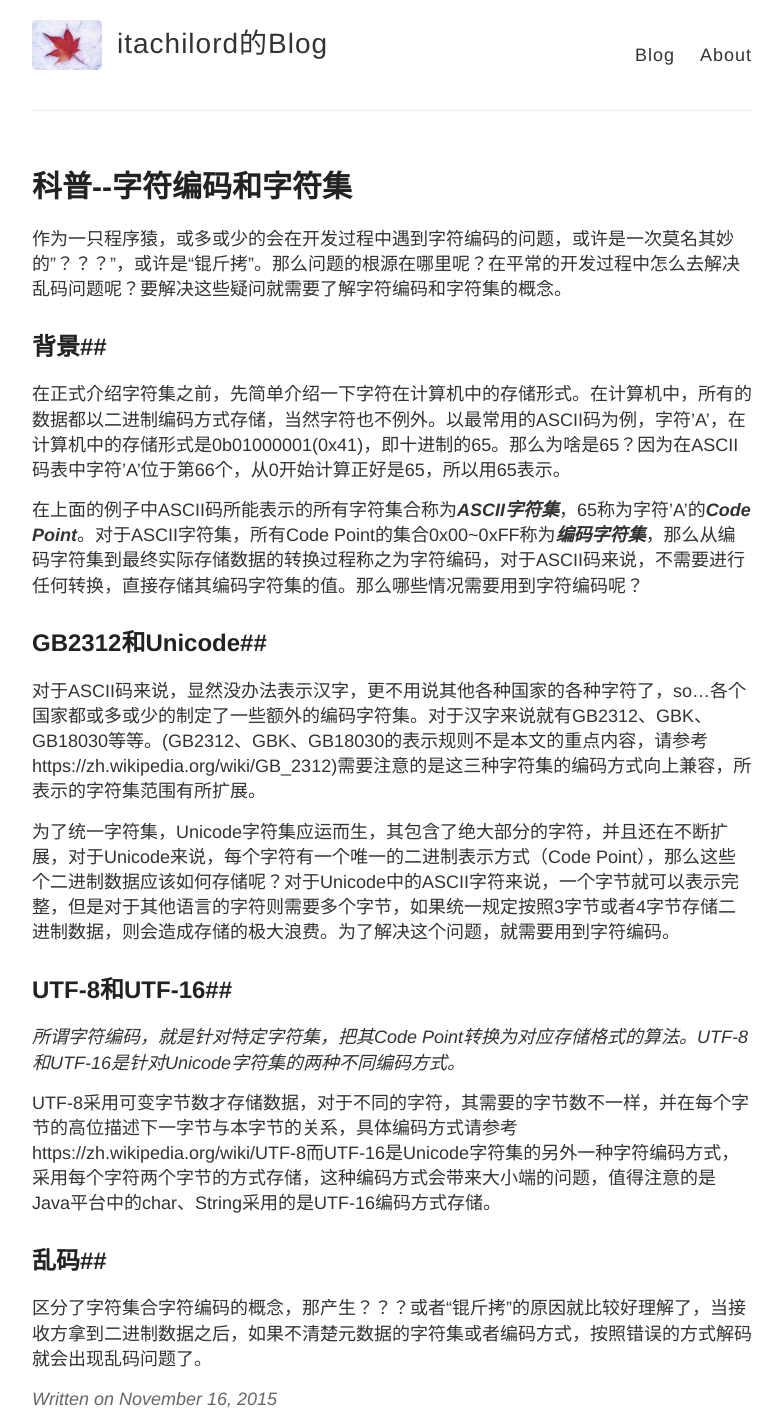
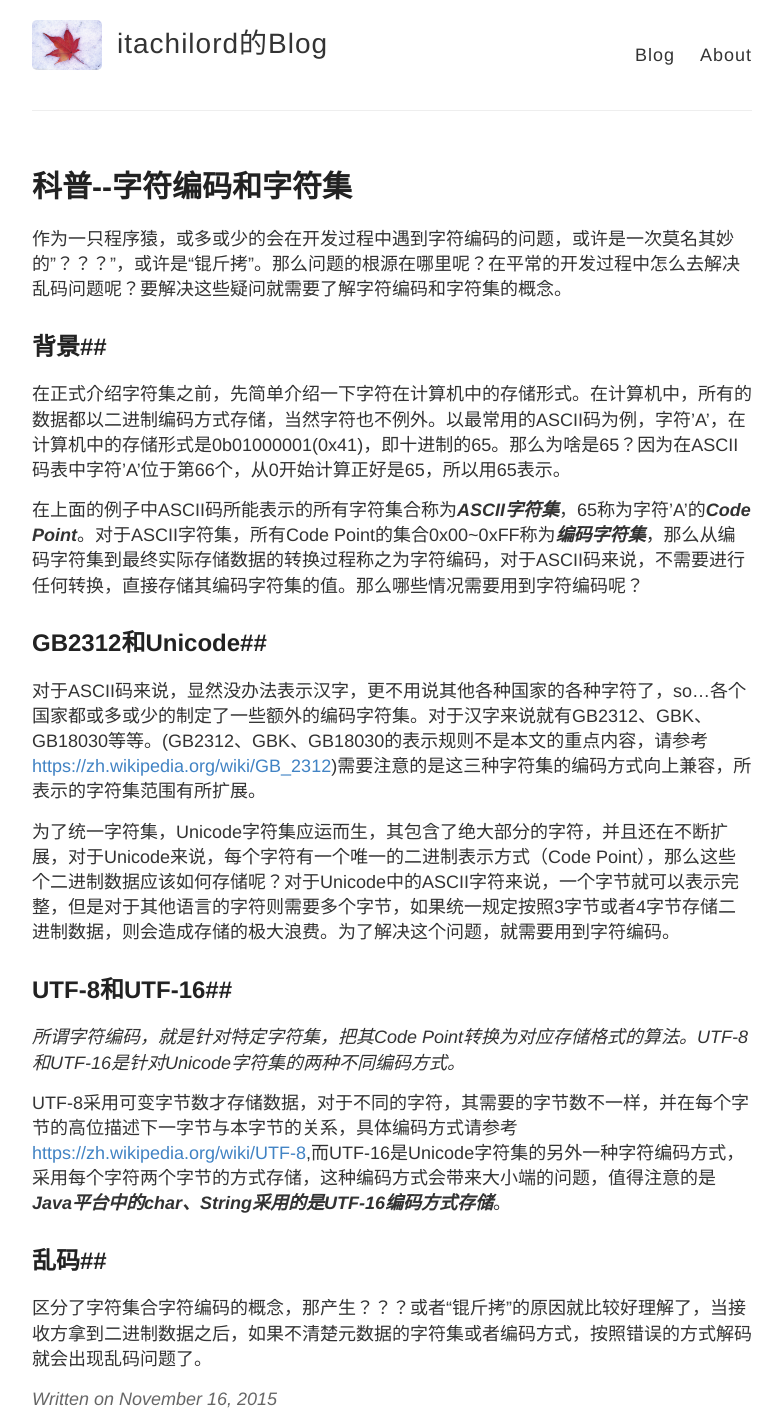
Before and after one commit to fmitachi/fmitachi.github.io, a Jekyll site: the page built from _posts/2015-11-16-CharSet-VS-Encode.md, in a window 1280 px wide. Shown: the whole page, without its empty margins (248-1030 px from the left). Built offline with Jekyll 4.4.1, drawn with Linux system fonts in a browser that asks for light colours; Markdown is read by kramdown in place of the engine named in the settings; part of the change alters nothing that is shown.

```diff
--- a/_posts/2015-11-16-CharSet-VS-Encode.md
+++ b/_posts/2015-11-16-CharSet-VS-Encode.md
@@ -11,14 +11,14 @@ title: 科普--字符编码和字符集
 在上面的例子中ASCII码所能表示的所有字符集合称为***ASCII字符集***，65称为字符’A’的***Code Point***。对于ASCII字符集，所有Code Point的集合0x00~0xFF称为***编码字符集***，那么从编码字符集到最终实际存储数据的转换过程称之为字符编码，对于ASCII码来说，不需要进行任何转换，直接存储其编码字符集的值。那么哪些情况需要用到字符编码呢？
 
 ##GB2312和Unicode##
-  对于ASCII码来说，显然没办法表示汉字，更不用说其他各种国家的各种字符了，so...各个国家都或多或少的制定了一些额外的编码字符集。对于汉字来说就有GB2312、GBK、GB18030等等。(GB2312、GBK、GB18030的表示规则不是本文的重点内容，请参考https://zh.wikipedia.org/wiki/GB_2312)需要注意的是这三种字符集的编码方式向上兼容，所表示的字符集范围有所扩展。
+  对于ASCII码来说，显然没办法表示汉字，更不用说其他各种国家的各种字符了，so...各个国家都或多或少的制定了一些额外的编码字符集。对于汉字来说就有GB2312、GBK、GB18030等等。(GB2312、GBK、GB18030的表示规则不是本文的重点内容，请参考[https://zh.wikipedia.org/wiki/GB_2312](https://zh.wikipedia.org/wiki/GB_2312))需要注意的是这三种字符集的编码方式向上兼容，所表示的字符集范围有所扩展。
 
 为了统一字符集，Unicode字符集应运而生，其包含了绝大部分的字符，并且还在不断扩展，对于Unicode来说，每个字符有一个唯一的二进制表示方式（Code Point），那么这些个二进制数据应该如何存储呢？对于Unicode中的ASCII字符来说，一个字节就可以表示完整，但是对于其他语言的字符则需要多个字节，如果统一规定按照3字节或者4字节存储二进制数据，则会造成存储的极大浪费。为了解决这个问题，就需要用到字符编码。
 
 ## UTF-8和UTF-16##
 *所谓字符编码，就是针对特定字符集，把其Code Point转换为对应存储格式的算法。UTF-8和UTF-16是针对Unicode字符集的两种不同编码方式。*
 
-UTF-8采用可变字节数才存储数据，对于不同的字符，其需要的字节数不一样，并在每个字节的高位描述下一字节与本字节的关系，具体编码方式请参考https://zh.wikipedia.org/wiki/UTF-8而UTF-16是Unicode字符集的另外一种字符编码方式，采用每个字符两个字节的方式存储，这种编码方式会带来大小端的问题，值得注意的是Java平台中的char、String采用的是UTF-16编码方式存储。
+UTF-8采用可变字节数才存储数据，对于不同的字符，其需要的字节数不一样，并在每个字节的高位描述下一字节与本字节的关系，具体编码方式请参考[https://zh.wikipedia.org/wiki/UTF-8](https://zh.wikipedia.org/wiki/UTF-8),而UTF-16是Unicode字符集的另外一种字符编码方式，采用每个字符两个字节的方式存储，这种编码方式会带来大小端的问题，值得注意的是***Java平台中的char、String采用的是UTF-16编码方式存储***。
 
 ##乱码##
 区分了字符集合字符编码的概念，那产生？？？或者“锟斤拷”的原因就比较好理解了，当接收方拿到二进制数据之后，如果不清楚元数据的字符集或者编码方式，按照错误的方式解码就会出现乱码问题了。
```
